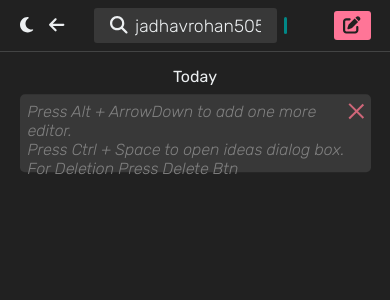
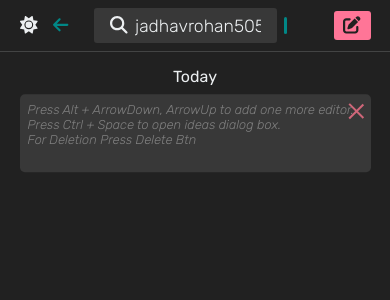
Before and after one commit to JadhavRohan5256/ideaflow, an Angular app: page / in a window 390 px wide. Shown: the top 300 px of the page. Built offline with nearby package versions, Linux system fonts and the light colour scheme.

Commit message:
placeholder changed

```diff
--- a/src/app/app.component.css
+++ b/src/app/app.component.css
@@ -21,6 +21,10 @@
     align-items: center;
     gap: 1rem;
     width: 50px;
+}
+
+.nav-left .icons:last-of-type {
+    color: var(--primary-variant-color);
 }
 
 .nav-left .icons:hover {
--- a/src/app/app.component.html
+++ b/src/app/app.component.html
@@ -1,8 +1,8 @@
 <div class="header-wrapper">
   <div class="nav container">
     <div class="nav-left">
-      <fa-icon class="icons" *ngIf="isDark" [icon]="faMoon" (click)="changeMode()"></fa-icon>
-      <fa-icon class="icons" *ngIf="!isDark" [icon]="faSun" (click)="changeMode()"></fa-icon>
+      <fa-icon class="icons" *ngIf="!isDark" [icon]="faMoon" (click)="changeMode()"></fa-icon>
+      <fa-icon class="icons" *ngIf="isDark" [icon]="faSun" (click)="changeMode()"></fa-icon>
       <fa-icon class="icons" [icon]="faArrowLeft"></fa-icon>
     </div>
     <div class="nav-middle">
--- a/src/app/editor/editor.component.css
+++ b/src/app/editor/editor.component.css
@@ -43,6 +43,7 @@
     user-select: none;
     font-size: 1rem;
     padding: 0 0.5rem;
+    height: 70px;
 }
 
 .editor-warpper-right {
@@ -191,3 +192,9 @@
 .hightlight {
     color: var(--primary-color);
 }
+
+@media only screen and (max-width: 500px) {
+    .placeholder {
+        font-size: 0.8rem;
+    }
+}
--- a/src/app/editor/editor.component.html
+++ b/src/app/editor/editor.component.html
@@ -14,7 +14,7 @@
                     >
                 </div>
                 <div class="placeholder" *ngIf="showPlaceholder(((items.value.length - 1) - idx))">
-                    <p>Press Alt + ArrowDown to add one more editor.</p>
+                    <p>Press Alt + ArrowDown, ArrowUp to add one more editor.</p>
                     <p>Press Ctrl + Space to open ideas dialog box.</p>
                     <p>For Deletion Press Delete Btn</p>
                 </div>
--- a/src/app/editor/editor.component.ts
+++ b/src/app/editor/editor.component.ts
@@ -212,6 +212,9 @@ export class EditorComponent implements OnInit, OnDestroy {
 
         if(event.ctrlKey && (event.key === 'Enter' || event.key === ' ')) {
             this.boxPosition = this.getCursorPos(event, idx);
+            let contentValue = (event.target as HTMLDivElement).textContent;
+            contentValue =  this.replacedValue(contentValue);
+            if(!contentValue.endsWith('<>')) return;
             this.ideaMenuOpen = {
                 flag: true,
                 control: idx,
```
